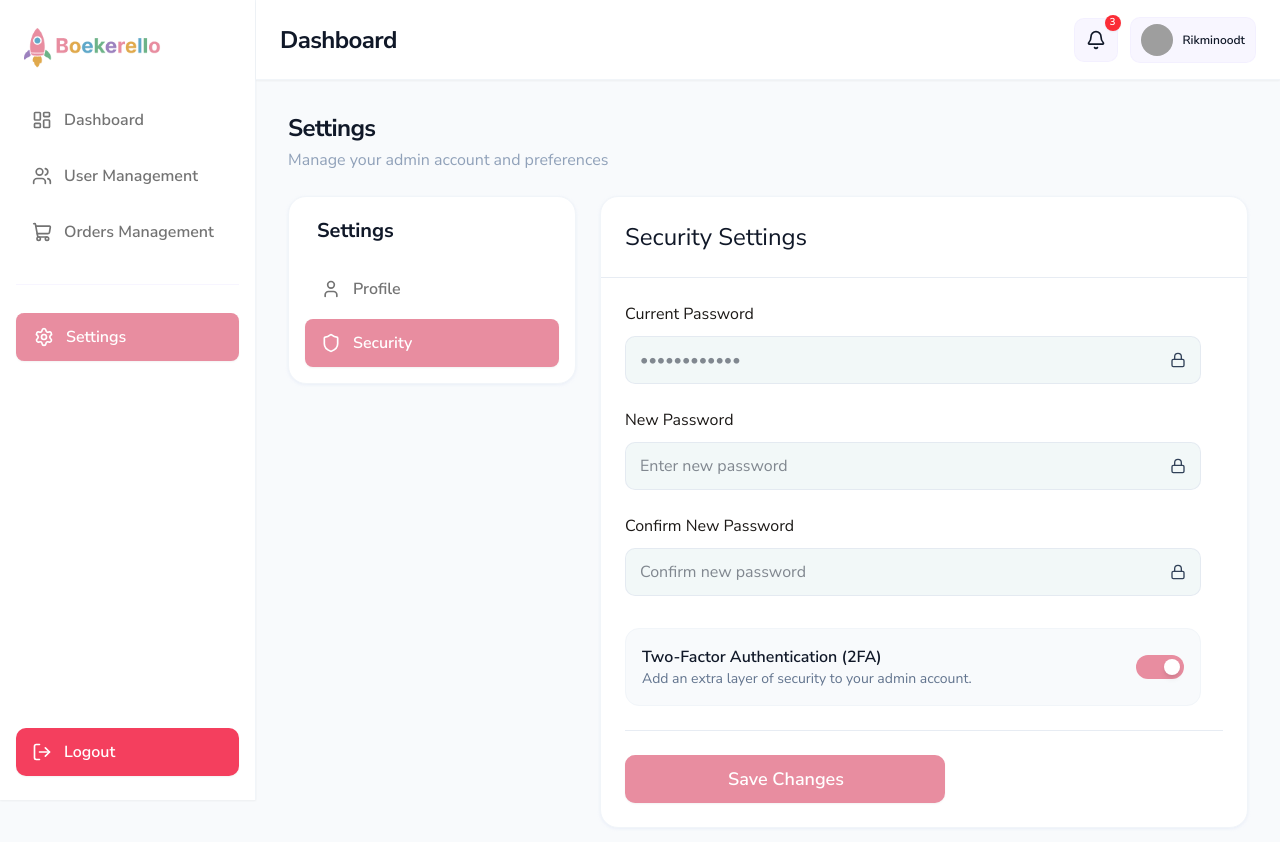
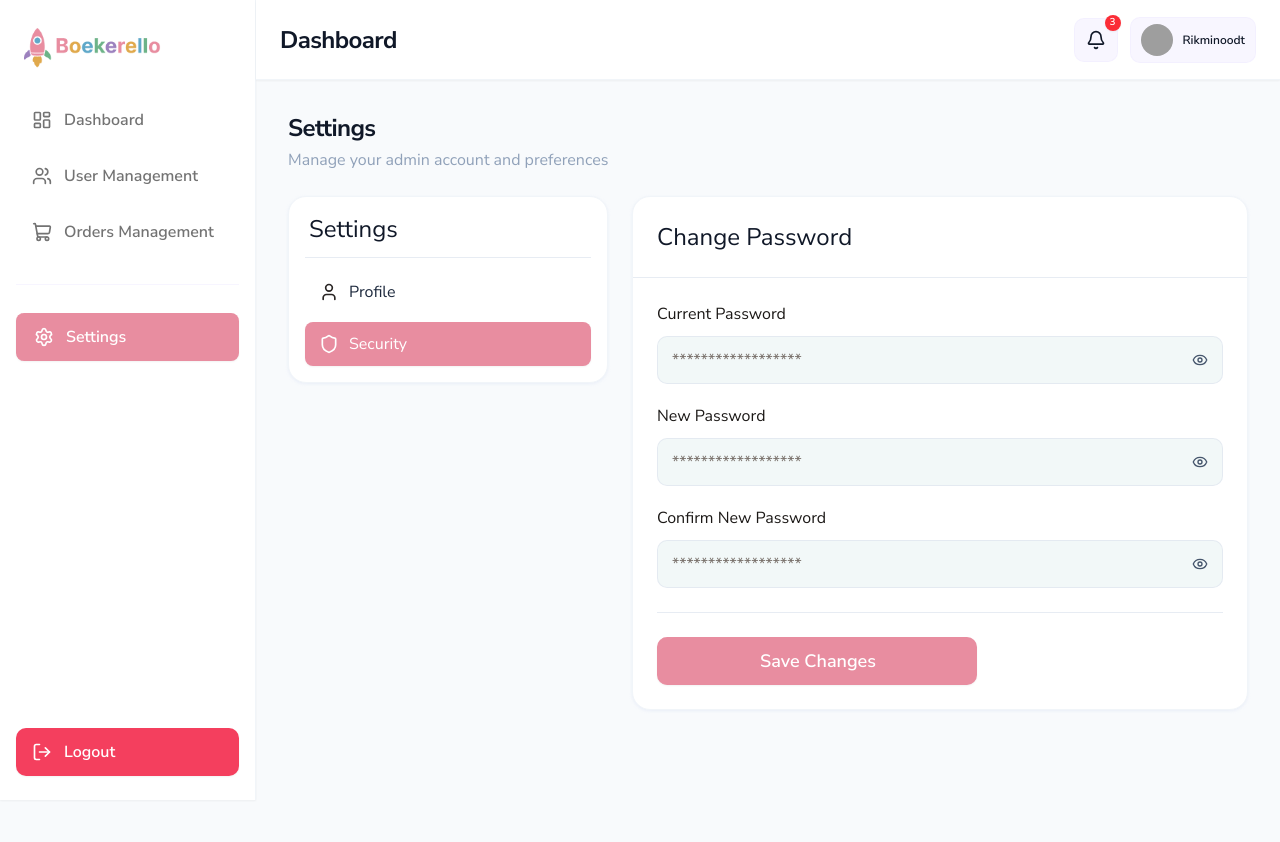
Before and after one commit to FSDTeam-SAA/rikminoodt-admin, a Next.js app: page /settings in a window 1280 px wide. Both pictures are taken after a click on the button "Security". Shown: the top 842 px of the page. After the commit the page ends 800 px from the top, so only its background shows below. Built offline with nearby package versions, Linux system fonts and the light colour scheme; grey boxes are pictures that could not be loaded.

Commit message:
feat(settings): update Security Change Password tab to match exact Figma snippet

```diff
--- a/src/features/settings/components/security-form.tsx
+++ b/src/features/settings/components/security-form.tsx
@@ -1,26 +1,46 @@
 "use client"
 
 import * as React from "react"
-import { Lock } from "lucide-react"
+import { Eye, EyeOff } from "lucide-react"
 import { toast } from "sonner"
 
 export function SecurityForm() {
   const [currentPassword, setCurrentPassword] = React.useState("")
   const [newPassword, setNewPassword] = React.useState("")
   const [confirmPassword, setConfirmPassword] = React.useState("")
-  const [twoFactor, setTwoFactor] = React.useState(true)
+
+  const [showCurrent, setShowCurrent] = React.useState(false)
+  const [showNew, setShowNew] = React.useState(false)
+  const [showConfirm, setShowConfirm] = React.useState(false)
 
   const handleSubmit = (e: React.FormEvent) => {
     e.preventDefault()
-    if (newPassword && newPassword !== confirmPassword) {
+
+    if (!currentPassword) {
+      toast.error("Current password required", {
+        description: "Please enter your current password to proceed.",
+      })
+      return
+    }
+
+    if (!newPassword) {
+      toast.error("New password required", {
+        description: "Please provide a new password.",
+      })
+      return
+    }
+
+    if (newPassword !== confirmPassword) {
       toast.error("Passwords do not match", {
         description: "Please ensure your new password and confirmation match.",
       })
       return
     }
-    toast.success("Security Settings Saved", {
-      description: "Password and authentication settings have been updated.",
+
+    toast.success("Password Changed Successfully", {
+      description: "Your account credentials have been updated securely.",
     })
+
     setCurrentPassword("")
     setNewPassword("")
     setConfirmPassword("")
@@ -28,92 +48,102 @@ export function SecurityForm() {
 
   return (
     <div className="flex-1 bg-white rounded-2xl border border-slate-100 shadow-[0px_1px_3px_0px_rgba(228,234,248,0.7)] flex flex-col font-['Nunito_Sans'] overflow-hidden">
-      {/* Card Header */}
+      {/* Card Header matching Figma snippet */}
       <div className="w-full p-6 border-b border-slate-200/80 flex items-center justify-between">
-        <h2 className="text-gray-900 text-2xl font-medium">Security Settings</h2>
+        <h2 className="text-gray-900 text-2xl font-medium">
+          Change Password
+        </h2>
       </div>
 
-      {/* Form Body */}
+      {/* Form Body matching Figma snippet */}
       <form onSubmit={handleSubmit} className="p-6 flex flex-col gap-6">
-        <div className="flex flex-col gap-6 max-w-xl">
-          {/* Current Password */}
+        <div className="flex flex-col gap-5">
+          {/* Current Password Field */}
           <div className="flex flex-col gap-2.5">
             <label className="text-stone-900 text-base font-medium">
               Current Password
             </label>
             <div className="w-full h-12 px-3.5 py-2 bg-teal-700/5 rounded-lg border border-slate-200/80 focus-within:border-[#E88DA0] focus-within:ring-2 focus-within:ring-[#E88DA0]/20 flex items-center justify-between transition-all">
               <input
-                type="password"
-                placeholder="••••••••••••"
+                type={showCurrent ? "text" : "password"}
+                placeholder="******************"
                 value={currentPassword}
                 onChange={(e) => setCurrentPassword(e.target.value)}
-                className="flex-1 bg-transparent text-gray-900 text-base font-normal outline-none"
+                className="flex-1 bg-transparent text-gray-900 text-base font-normal outline-none placeholder:text-stone-500"
               />
-              <Lock className="w-4 h-4 text-slate-700 shrink-0 ml-2 pointer-events-none" />
+              <button
+                type="button"
+                onClick={() => setShowCurrent((p) => !p)}
+                className="text-slate-600 hover:text-gray-900 ml-2 cursor-pointer transition-colors"
+                title={showCurrent ? "Hide password" : "Show password"}
+              >
+                {showCurrent ? (
+                  <EyeOff className="w-4 h-4" />
+                ) : (
+                  <Eye className="w-4 h-4" />
+                )}
+              </button>
             </div>
           </div>
 
-          {/* New Password */}
+          {/* New Password Field */}
           <div className="flex flex-col gap-2.5">
             <label className="text-stone-900 text-base font-medium">
               New Password
             </label>
             <div className="w-full h-12 px-3.5 py-2 bg-teal-700/5 rounded-lg border border-slate-200/80 focus-within:border-[#E88DA0] focus-within:ring-2 focus-within:ring-[#E88DA0]/20 flex items-center justify-between transition-all">
               <input
-                type="password"
-                placeholder="Enter new password"
+                type={showNew ? "text" : "password"}
+                placeholder="******************"
                 value={newPassword}
                 onChange={(e) => setNewPassword(e.target.value)}
-                className="flex-1 bg-transparent text-gray-900 text-base font-normal outline-none"
+                className="flex-1 bg-transparent text-gray-900 text-base font-normal outline-none placeholder:text-stone-500"
               />
-              <Lock className="w-4 h-4 text-slate-700 shrink-0 ml-2 pointer-events-none" />
+              <button
+                type="button"
+                onClick={() => setShowNew((p) => !p)}
+                className="text-slate-600 hover:text-gray-900 ml-2 cursor-pointer transition-colors"
+                title={showNew ? "Hide password" : "Show password"}
+              >
+                {showNew ? (
+                  <EyeOff className="w-4 h-4" />
+                ) : (
+                  <Eye className="w-4 h-4" />
+                )}
+              </button>
             </div>
           </div>
 
-          {/* Confirm Password */}
+          {/* Confirm New Password Field */}
           <div className="flex flex-col gap-2.5">
             <label className="text-stone-900 text-base font-medium">
               Confirm New Password
             </label>
             <div className="w-full h-12 px-3.5 py-2 bg-teal-700/5 rounded-lg border border-slate-200/80 focus-within:border-[#E88DA0] focus-within:ring-2 focus-within:ring-[#E88DA0]/20 flex items-center justify-between transition-all">
               <input
-                type="password"
-                placeholder="Confirm new password"
+                type={showConfirm ? "text" : "password"}
+                placeholder="******************"
                 value={confirmPassword}
                 onChange={(e) => setConfirmPassword(e.target.value)}
-                className="flex-1 bg-transparent text-gray-900 text-base font-normal outline-none"
+                className="flex-1 bg-transparent text-gray-900 text-base font-normal outline-none placeholder:text-stone-500"
               />
-              <Lock className="w-4 h-4 text-slate-700 shrink-0 ml-2 pointer-events-none" />
+              <button
+                type="button"
+                onClick={() => setShowConfirm((p) => !p)}
+                className="text-slate-600 hover:text-gray-900 ml-2 cursor-pointer transition-colors"
+                title={showConfirm ? "Hide password" : "Show password"}
+              >
+                {showConfirm ? (
+                  <EyeOff className="w-4 h-4" />
+                ) : (
+                  <Eye className="w-4 h-4" />
+                )}
+              </button>
             </div>
-          </div>
-
-          {/* Two-Factor Authentication Toggle */}
-          <div className="p-4 rounded-xl bg-slate-50 border border-slate-100 flex items-center justify-between gap-4 mt-2">
-            <div className="flex flex-col">
-              <span className="text-gray-900 font-semibold text-base">
-                Two-Factor Authentication (2FA)
-              </span>
-              <span className="text-slate-500 text-sm">
-                Add an extra layer of security to your admin account.
-              </span>
-            </div>
-            <button
-              type="button"
-              onClick={() => setTwoFactor((p) => !p)}
-              className={`w-12 h-6 flex items-center rounded-full p-1 transition-colors cursor-pointer shrink-0 ${
-                twoFactor ? "bg-[#E88DA0]" : "bg-slate-300"
-              }`}
-            >
-              <div
-                className={`bg-white w-4 h-4 rounded-full shadow-md transform transition-transform ${
-                  twoFactor ? "translate-x-6" : "translate-x-0"
-                }`}
-              />
-            </button>
           </div>
         </div>
 
-        {/* Card Footer with Save Changes Button */}
+        {/* Card Footer with Save Changes Button matching Figma snippet */}
         <div className="pt-6 border-t border-slate-200/80 flex items-center justify-start">
           <button
             type="submit"
--- a/src/features/settings/components/settings-nav.tsx
+++ b/src/features/settings/components/settings-nav.tsx
@@ -24,12 +24,15 @@ export function SettingsNav({ activeTab, onTabChange }: SettingsNavProps) {
   ]
 
   return (
-    <div className="w-full lg:w-72 bg-white rounded-2xl p-4 border border-slate-100 shadow-[0px_1px_3px_0px_rgba(228,234,248,0.7)] flex flex-col gap-4 font-['Nunito_Sans']">
-      <div className="text-xl font-bold text-gray-900 px-3 py-1">
-        Settings
+    <div className="w-full lg:w-80 bg-white rounded-2xl p-4 border border-slate-100 shadow-[0px_1px_3px_0px_rgba(228,234,248,0.7)] flex flex-col gap-3 font-['Nunito_Sans']">
+      {/* Settings Header with border-b matching snippet */}
+      <div className="w-full pb-3 border-b border-slate-200/80 flex items-center justify-between">
+        <div className="text-2xl font-medium text-gray-900 px-1">
+          Settings
+        </div>
       </div>
 
-      <nav className="flex flex-col gap-1.5">
+      <nav className="flex flex-col gap-2">
         {tabs.map((tab) => {
           const Icon = tab.icon
           const isActive = activeTab === tab.key
@@ -37,6 +40,7 @@ export function SettingsNav({ activeTab, onTabChange }: SettingsNavProps) {
           return (
             <button
               key={tab.key}
+              type="button"
               onClick={() => onTabChange(tab.key)}
               style={
                 isActive
@@ -46,15 +50,15 @@ export function SettingsNav({ activeTab, onTabChange }: SettingsNavProps) {
                     }
                   : undefined
               }
-              className={`w-full h-12 px-4 py-3 rounded-lg flex items-center gap-3 transition-colors text-base font-semibold cursor-pointer ${
+              className={`w-full h-11 px-3.5 py-2.5 rounded-lg flex items-center gap-2.5 transition-colors text-base font-medium cursor-pointer ${
                 isActive
                   ? "text-white shadow-xs"
-                  : "text-neutral-500 hover:bg-slate-50 hover:text-gray-900"
+                  : "text-slate-800 hover:bg-slate-50"
               }`}
             >
               <Icon
                 className={`w-5 h-5 shrink-0 ${
-                  isActive ? "text-white" : "text-neutral-500"
+                  isActive ? "text-white" : "text-stone-800"
                 }`}
               />
               <span className="truncate">{tab.label}</span>
```
